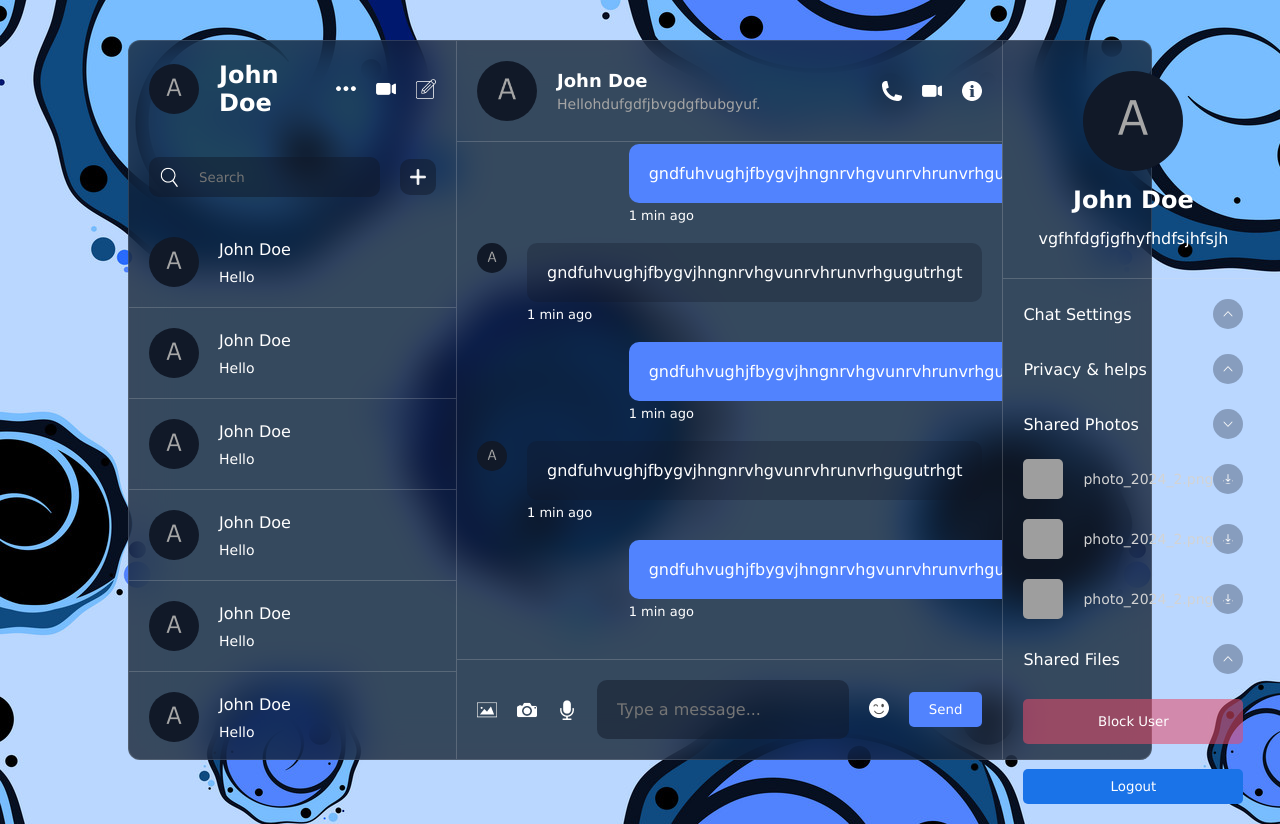
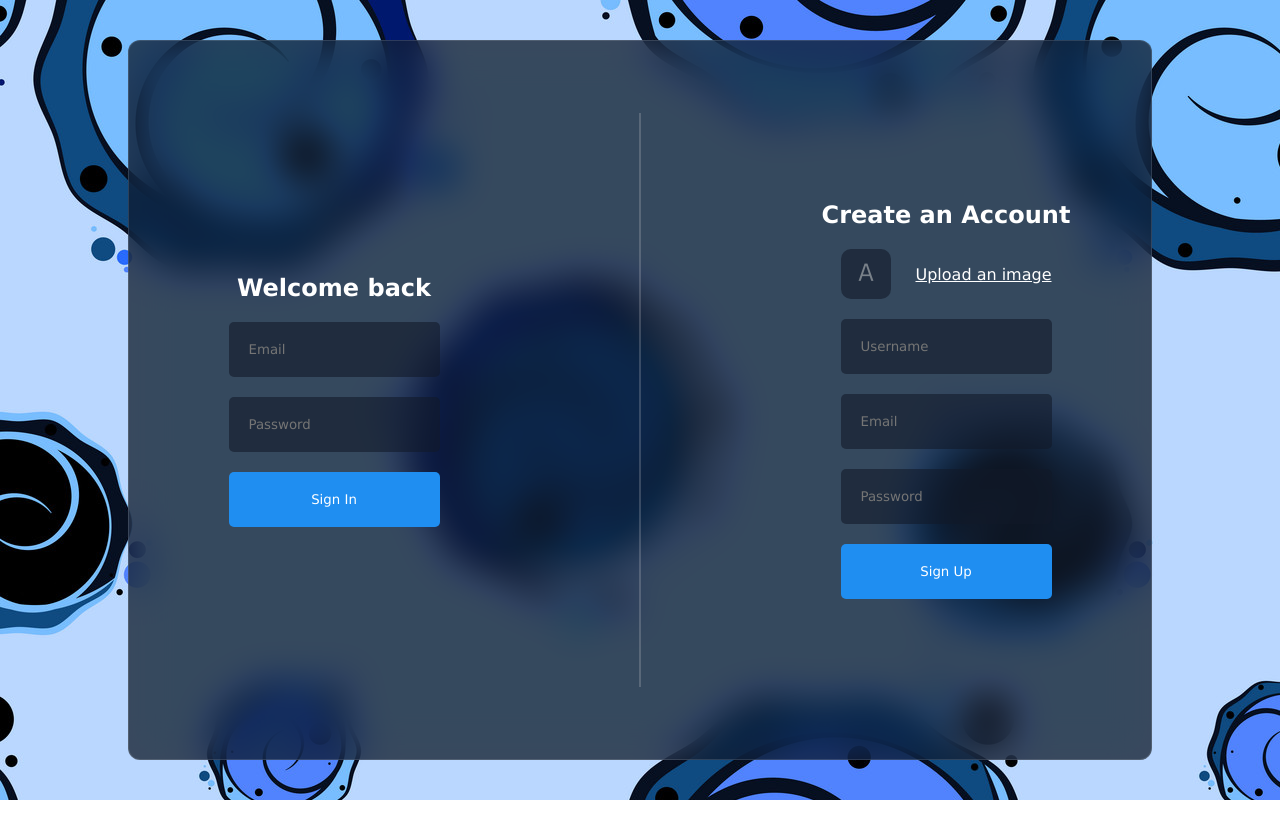
Before and after one commit to poojasihag/React-Firebase-Chat-App, a React (Vite) app: page / in a window 1280 px wide. After the commit the page ends 800 px from the top, so only its background shows below. Built offline with nearby package versions, Linux system fonts and the light colour scheme; no server answers; grey boxes are pictures that could not be loaded.

Commit message:
firebase file added

```diff
--- a/src/App.jsx
+++ b/src/App.jsx
@@ -6,7 +6,7 @@
 import Notification from "./components/notification/Notification";
 
 const App = () => {
-  const user = true;
+  const user = false;
 
   return (
     <div className="container">
--- a/src/components/login/Login.jsx
+++ b/src/components/login/Login.jsx
@@ -1,10 +1,21 @@
 import React, { useState } from "react";
 import "./login.css";
+import { toast } from "react-toastify";
+import {
+  createUserWithEmailAndPassword,
+  signInWithEmailAndPassword,
+} from "firebase/auth";
+import { auth, db } from "../../lib/firebase";
+import { doc, setDoc } from "firebase/firestore";
+import upload from "../../lib/upload";
+
 const Login = () => {
   const [avatar, setAvatar] = useState({
     file: null,
     url: "",
   });
+
+  const [loading, setLoading] = useState(false);
 
   const handleAvatar = (e) => {
     if (e.target.files[0]) {
@@ -15,10 +26,55 @@
     }
   };
 
-  const handleLogin= (e)=>{
+  const handleRegister = async (e) => {
     e.preventDefault();
+    setLoading(true);
+    const formData = new FormData(e.target);
 
-  }
+    const { username, email, password } = Object.fromEntries(formData);
+
+    try {
+      const res = await createUserWithEmailAndPassword(auth, email, password);
+
+      const imgUrl = await upload(avatar.file);
+
+      await setDoc(doc(db, "users", res.user.uid), {
+        username,
+        email,
+        avatar: imgUrl,
+        id: res.user.uid,
+        blocked: [],
+      });
+
+      await setDoc(doc(db, "userchats", res.user.uid), {
+        chats: [],
+      });
+
+      toast.success("Account created! You can login now!");
+    } catch (error) {
+      toast.error(error.message);
+    } finally {
+      setLoading(false);
+    }
+  };
+
+  const handleLogin = async (e) => {
+    e.preventDefault();
+    setLoading(true);
+
+    const formData = new FormData(e.target);
+    const { email, password } = Object.fromEntries(formData);
+
+    try {
+      await signInWithEmailAndPassword(auth, email, password);
+    } catch (error) {
+      console.log(error);
+
+      toast.error(error.message);
+    } finally {
+      setLoading(false);
+    }
+  };
 
   return (
     <div className="login">
@@ -27,13 +83,13 @@
         <form onSubmit={handleLogin}>
           <input type="text" placeholder="Email" name="email" />
           <input type="password" placeholder="Password" name="password" />
-          <button>Sign In</button>
+          <button disabled={loading}>{loading ? "Loading" : "Sign In"}</button>
         </form>
       </div>
       <div className="separator"></div>
       <div className="item">
         <h2>Create an Account</h2>
-        <form>
+        <form onSubmit={handleRegister}>
           <label htmlFor="file">
             <img src={avatar.url || "./avatar.png"} />
             Upload an image
@@ -47,7 +103,7 @@
           <input type="text" placeholder="Username" name="username" />
           <input type="text" placeholder="Email" name="email" />
           <input type="password" placeholder="Password" name="password" />
-          <button>Sign Up</button>
+          <button disabled={loading}>{loading ? "Loading" : "Sign Up"}</button>
         </form>
       </div>
     </div>
--- a/src/components/login/login.css
+++ b/src/components/login/login.css
@@ -66,6 +66,11 @@
         -ms-border-radius: 5px;
         -o-border-radius: 5px;
         font-weight: 500;
+
+        &:disabled {
+          cursor: not-allowed;
+          background-color: #1f8ff19c;
+        }
       }
     }
   }
--- /dev/null
+++ b/src/lib/firebase.js
@@ -0,0 +1,19 @@
+import { initializeApp } from "firebase/app";
+import { getAuth } from "firebase/auth";
+import { getFirestore } from "firebase/firestore";
+import { getStorage } from "firebase/storage";
+
+const firebaseConfig = {
+  apiKey: import.meta.env.VITE_API_KEY,
+  authDomain: "realtime-chat-app-c244e.firebaseapp.com",
+  projectId: "realtime-chat-app-c244e",
+  storageBucket: "realtime-chat-app-c244e.appspot.com",
+  messagingSenderId: "38292610042",
+  appId: "1:38292610042:web:fcc34fc1a224c3b040a243",
+};
+
+const app = initializeApp(firebaseConfig);
+
+export const auth = getAuth()
+export const db = getFirestore()
+export const storage = getStorage()
--- /dev/null
+++ b/src/lib/upload.js
@@ -0,0 +1,30 @@
+import { getDownloadURL, uploadBytesResumable,ref } from "firebase/storage";
+import { storage } from "./firebase";
+
+const upload = async (file) => {
+  const date = new Date();
+
+  const storageRef = ref(storage, `images/${date + file.name}`);
+
+  const uploadTask = uploadBytesResumable(storageRef, file);
+  return new Promise((resolve, reject) => {
+    uploadTask.on(
+      "state_changed",
+      (snapshot) => {
+        const progress =
+          (snapshot.bytesTransferred / snapshot.totalBytes) * 100;
+        console.log("Upload is " + progress + "% done");
+      },
+      (error) => {
+        reject("Something went wrong!" + error.code);
+      },
+      () => {
+        getDownloadURL(uploadTask.snapshot.ref).then((downloadURL) => {
+          resolve(downloadURL);
+        });
+      }
+    );
+  });
+};
+
+export default upload;
```
Also changed, not shown: 1 other file (tests, documents, lock files or other folders).
